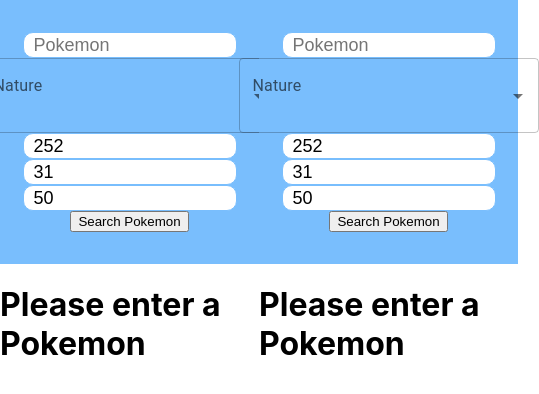
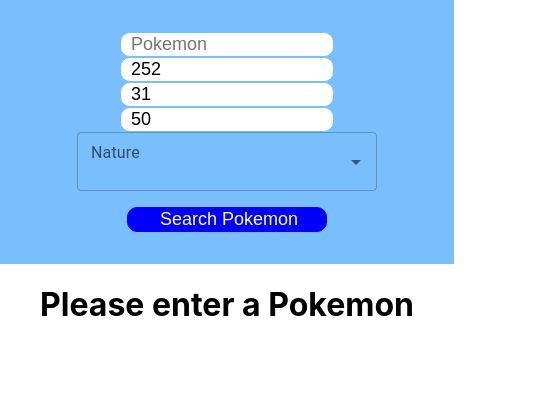
Before and after one commit to jaeykimmy/react-pokemon-calc, a React (Create React App) app: page / in a window 390 px wide. Shown: the top 394 px of the page, 539 px wide, since content can reach past the window. Built offline with nearby package versions, Linux system fonts and the light colour scheme.

Commit message:
responsive for mobile

```diff
--- a/src/App.js
+++ b/src/App.js
@@ -1,16 +1,23 @@
 import './App.css';
 import Input from './components/Input';
+import { useMediaQuery } from '@mui/material';
 
 
 function App() {
-
+  const matches = useMediaQuery('(min-width:1200px)');
 
   return (
     <>
 
       <div className='rowC'>
-    <Input/>
+        {!matches && <Input />}
+        {matches &&
+          <>
+          <Input/>
       <Input />
+          </>
+        }
+
       </div>
 
 
--- a/src/components/Input.css
+++ b/src/components/Input.css
@@ -11,13 +11,20 @@ body {
   padding: 32px;
   position: relative;
   background-color: #79befd;
-  width:50vw;
+  width: 50vw;
   height: 200px;
   display: flex;
   flex-direction:column;
   align-items: center;
   color: white
 }
+@media only screen and (max-width: 1200px) {
+  .TitleSection{
+    width: 100vw
+
+  }
+}
+
 
 .TitleSection input {
   width: 200px;
@@ -27,8 +34,7 @@ body {
   font-size: 18px;
   padding-left: 10px
 }
-
-/* .TitleSection button {
+.submitButton {
   width: 200px;
   height: 40px;
   margin: 16px;
@@ -38,7 +44,7 @@ body {
   padding-left: 10px;
   background-color: blue;
   color: white
-} */
+}
 
 .TitleSection button:hover {
   cursor:pointer
--- a/src/components/Input.js
+++ b/src/components/Input.js
@@ -3,6 +3,7 @@ import { useState, useEffect } from 'react';
 import Axios from "axios"
 import BarChart from './BarChart';
 import NatureAutocomplete from './NatureAutocomplete';
+import { TextField } from '@mui/material';
 
 
 function Input() {
@@ -88,13 +89,14 @@ if (isNaN(iv)) {
   return (
     <div className="App">
       <div className="TitleSection">
+        {/* <TextField id="standard-basic" label="Pokemon" variant="standard" onChange={submitNameHandler}/> */}
         <input type='text' placeholder='Pokemon' onChange={submitNameHandler}></input>
-        <NatureAutocomplete submitNatureHandler={submitNatureHandler}/>
         {/* <input type='text' placeholder='Nature' defaultValue={'docile'} onChange={submitNatureHandler}></input> */}
         <input type='number' placeholder='EV' step={4} defaultValue={252} onChange={submitEvHandler}></input>
         <input type='number' placeholder='IV' max={31} defaultValue={31} onChange={submitIvHandler}></input>
         <input type='number' placeholder='Level' max={100} defaultValue={50} onChange={submitLevelHandler}></input>
-        <button onClick={searchPokemon}>Search Pokemon</button>
+        <NatureAutocomplete className="input" submitNatureHandler={submitNatureHandler}/>
+        <button class="submitButton"onClick={searchPokemon}>Search Pokemon</button>
       </div>
       <div className="DisplaySection">
         {!pokemonChosen ?
--- a/src/components/NatureAutocomplete.js
+++ b/src/components/NatureAutocomplete.js
@@ -13,7 +13,8 @@ export default function NatureAutocomplete({submitNatureHandler}) {
         submitNatureHandler(newValue)
       }}
       options={natureArray.map((option)=> option.name)}
-      sx={{ width: 300 }}
+      sx={{ width: 300}}
+      size="small"
       // value={nat}
       renderInput={(params) => <TextField {...params} label="Nature"/>}
     />
```
